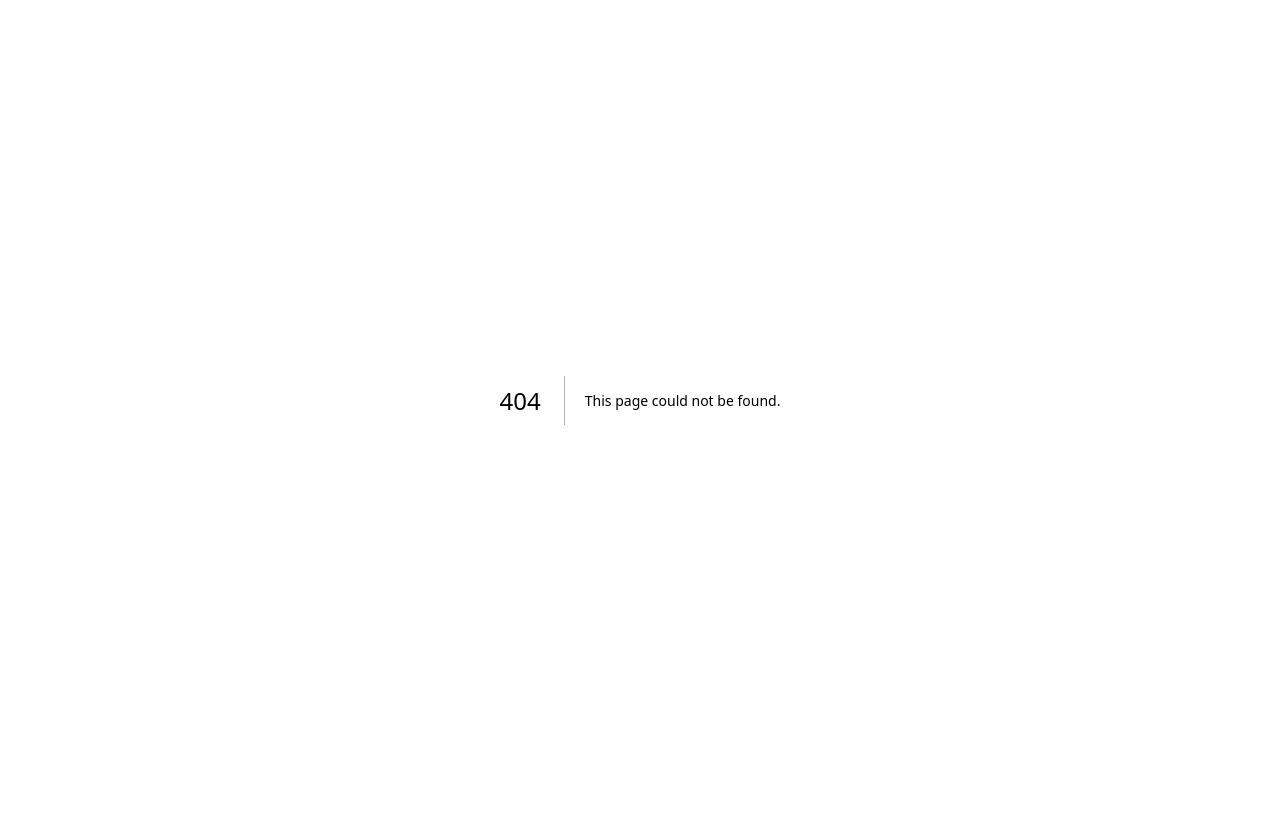
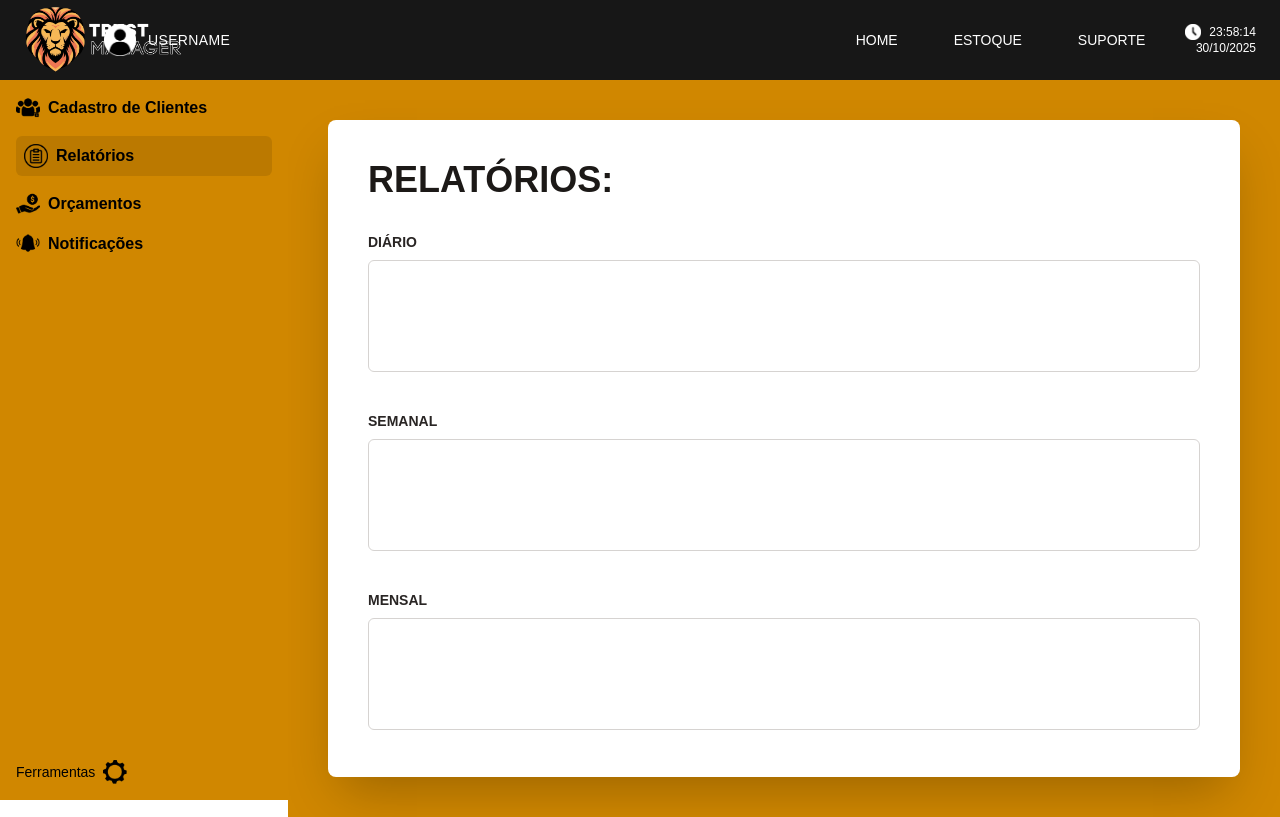
Before and after one commit to Uius/TCC-GP6, a Next.js app in the folder tccgp6/: page /relatorio in a window 1280 px wide. Before the commit this address had no page. Built offline with nearby package versions, Linux system fonts and the light colour scheme.

Commit message:
Produção da pagina relatório

```diff
--- /dev/null
+++ b/tccgp6/src/app/relatorio/page.tsx
@@ -0,0 +1,112 @@
+'use client'
+
+import React from 'react'
+import { useClock } from '@/hooks/useClock'
+
+export default function RelatorioPage() {
+  const { time, date } = useClock()
+
+  return (
+    <div className="min-h-screen flex flex-col text-white">
+
+      {/* HEADER (fixo) */}
+      <header className="fixed top-0 left-0 right-0 z-30 bg-neutral-900 flex justify-between items-center h-20 px-6">
+        <img
+          src="/LOGOBRANCA.png"
+          alt="Logo"
+          className="h-22 w-40 absolute left-6"
+        />
+
+        <div className="flex items-center gap-3 relative z-10 ml-20 pl-[180]">
+          <img src="/ICONEPERFIL.png" alt="User Profile" className="w-8 h-8" />
+          <span className="uppercase text-sm tracking-wide">USERNAME</span>
+        </div>
+
+        <div className="flex items-center gap-6">
+          <nav className="flex gap-6 text-sm">
+            <a href="/" className="text-white py-2 px-4">HOME</a>
+            <a href="/estoque" className="text-white py-2 px-4">ESTOQUE</a>
+            <a href="/suporte" className="text-white py-2 px-4">SUPORTE</a>
+          </nav>
+          <div className="text-right text-xs leading-4">
+            <div className="flex items-center">
+              <img src="/ICONETEMPO.png" alt="Time" className="w-4 h-4 mr-2" />
+              <div>{time}</div>
+            </div>
+            <div>{date}</div>
+          </div>
+        </div>
+      </header>
+
+      {/* CONTEÚDO: wrapper com padding-top para o header fixo */}
+      <div className="flex flex-1 overflow-hidden pt-20">
+
+        {/* Sidebar (fixa abaixo do header) */}
+        <aside className="fixed top-20 left-0 bottom-0 w-72 bg-yellow-600 flex flex-col justify-between p-4">
+          <div>
+            <nav className="space-y-4 text-black font-semibold">
+              <div className="flex flex-row items-center">
+                <img src="/ICONECADCLIENTE.png" alt="" className="w-6 h-6 mr-2" />
+                <a href="#" className="block">Cadastro de Clientes</a>
+              </div>
+
+              <div className="flex flex-row items-center bg-black/10 rounded-md p-2">
+                <img src="/ICONERELATORIO.png" alt="" className="w-6 h-6 mr-2" />
+                <a href="/relatorio" className="block">Relatórios</a>
+              </div>
+
+              <div className="flex flex-row items-center">
+                <img src="/ICONEORCAMENTO.png" alt="" className="w-6 h-6 mr-2" />
+                <a href="#" className="block">Orçamentos</a>
+              </div>
+
+              <div className="flex flex-row items-center">
+                <img src="/ICONENOTIFIC.png" alt="" className="w-6 h-6 mr-2" />
+                <a href="/notificacoes" className="block">Notificações</a>
+              </div>
+            </nav>
+          </div>
+
+          <div className="text-black flex items-center gap-2">
+            <span className="text-sm">Ferramentas</span>
+            <img src="/ICONECONFIG.png" alt="Ferramentas" className="h-6 w-6" />
+          </div>
+        </aside>
+
+        {/* Main Content — layout conforme imagem */}
+        <main className="flex-1 bg-yellow-600 flex justify-center items-start p-10 overflow-auto min-h-0 ml-72">
+          <section className="bg-white rounded-lg shadow-2xl p-10 w-full max-w-5xl">
+            <h2 className="text-4xl font-extrabold text-stone-900 mb-8">RELATÓRIOS:</h2>
+
+            <div className="space-y-8">
+              <div>
+                <h3 className="text-sm font-bold text-stone-800 mb-2 uppercase">DIÁRIO</h3>
+                <textarea
+                  className="w-full h-28 border border-stone-300 rounded-md p-4 resize-none bg-white"
+                  placeholder="Relatório diário..."
+                />
+              </div>
+
+              <div>
+                <h3 className="text-sm font-bold text-stone-800 mb-2 uppercase">SEMANAL</h3>
+                <textarea
+                  className="w-full h-28 border border-stone-300 rounded-md p-4 resize-none bg-white"
+                  placeholder="Relatório semanal..."
+                />
+              </div>
+
+              <div>
+                <h3 className="text-sm font-bold text-stone-800 mb-2 uppercase">MENSAL</h3>
+                <textarea
+                  className="w-full h-28 border border-stone-300 rounded-md p-4 resize-none bg-white"
+                  placeholder="Relatório mensal..."
+                />
+              </div>
+            </div>
+          </section>
+        </main>
+
+      </div>
+    </div>
+  )
+}
```
